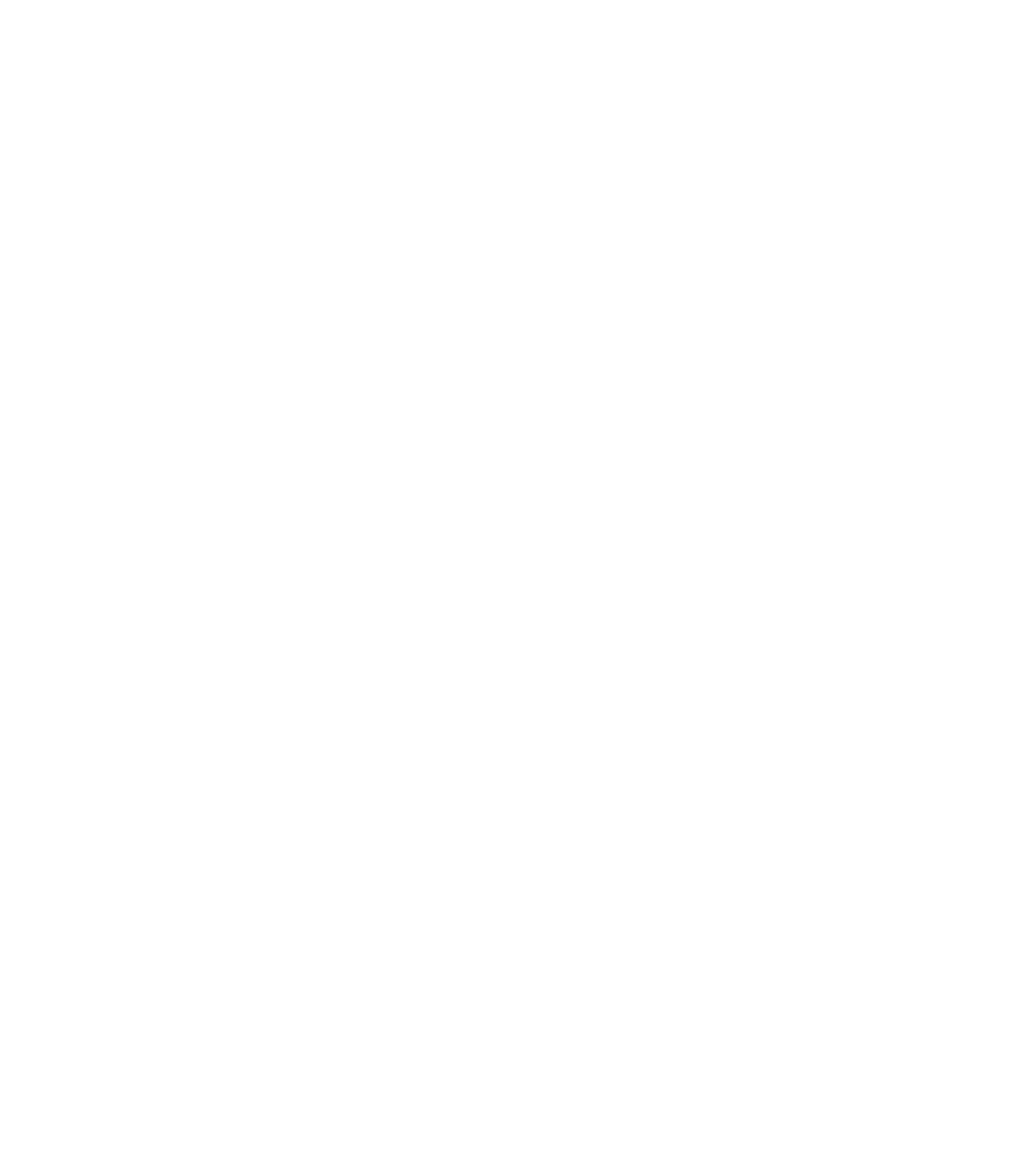
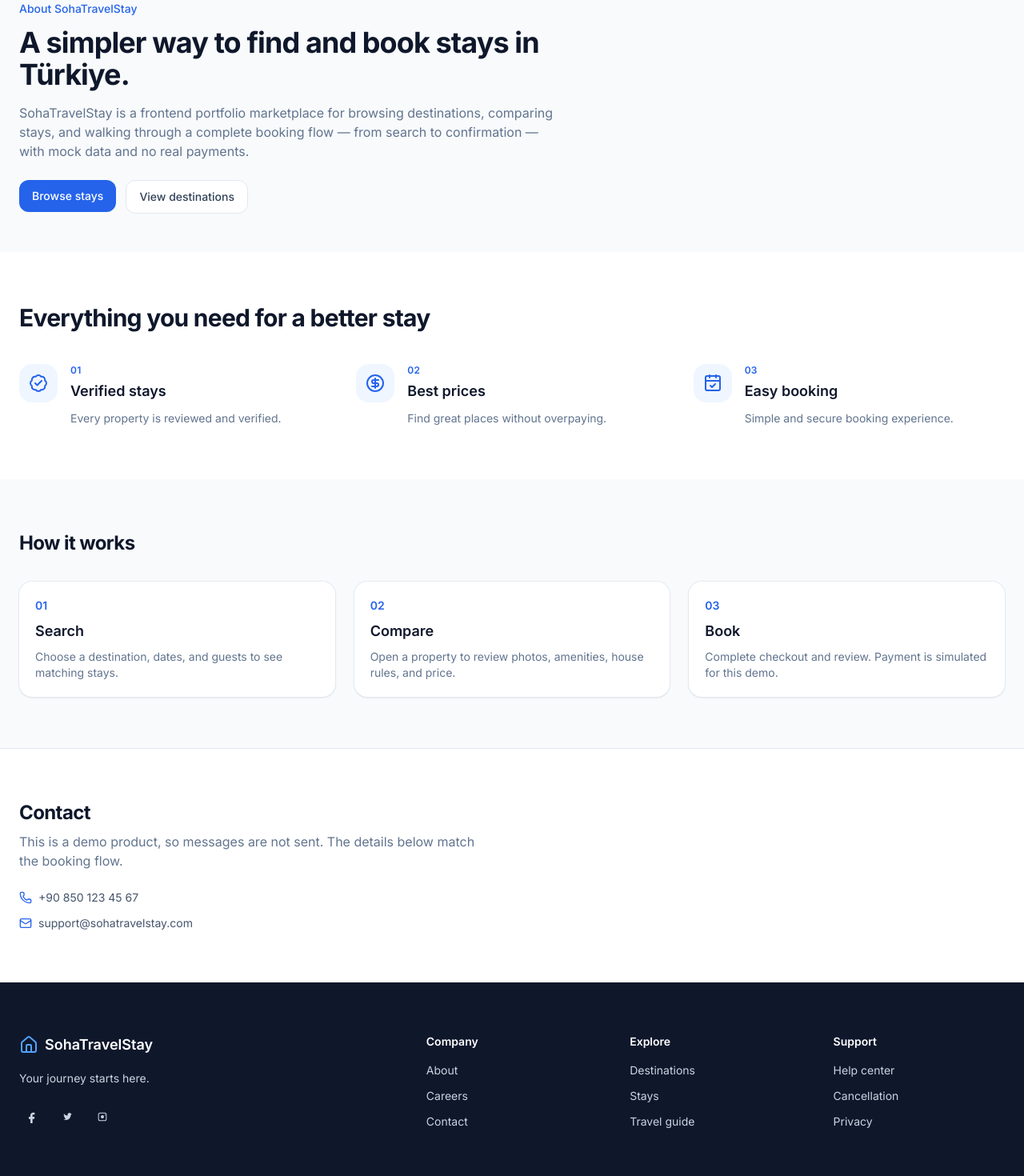
Before and after one commit to soha-dh/sohatravelstayai, a React (Vite) app: page /about in a window 1280 px wide. Before the commit this address had no page. Shown: the part 120-1590 px from the top of the page at 80% size. Before the commit the page ends 800 px from the top, so only its background shows below. Built offline with nearby package versions, Linux system fonts and the light colour scheme.

Commit message:
feat: add Destinations and About pages with working nav links

```diff
--- a/src/App.tsx
+++ b/src/App.tsx
@@ -5,6 +5,8 @@ import SearchResultsPage from './pages/SearchResultsPage'
 import CheckoutPage from './pages/CheckoutPage'
 import ReviewPage from './pages/ReviewPage'
 import ConfirmationPage from './pages/ConfirmationPage'
+import DestinationsPage from './pages/DestinationsPage'
+import AboutPage from './pages/AboutPage'
 
 function App() {
   return (
@@ -15,6 +17,9 @@ function App() {
       <Route path="/stays/:id/checkout" element={<CheckoutPage />} />
       <Route path="/stays/:id/review" element={<ReviewPage />} />
       <Route path="/stays/:id/confirmation" element={<ConfirmationPage />} />
+      <Route path="/destinations" element={<DestinationsPage />} />
+      <Route path="/about" element={<AboutPage />} />
+
     </Routes>
   )
 }
--- a/src/components/home/DestinationCard.tsx
+++ b/src/components/home/DestinationCard.tsx
@@ -1,3 +1,4 @@
+import { Link } from 'react-router-dom'
 import type { Destination } from '../../types'
 import Card from '../ui/Card'
 
@@ -6,7 +7,8 @@ type DestinationCardProps = {
 }
 
 function DestinationCard({ destination }: DestinationCardProps) {
-  return (
+return (
+  <Link to={`/stays?where=${encodeURIComponent(destination.name)}`}>
     <Card className="group">
       <div className="aspect-[4/3] overflow-hidden">
         <img
@@ -20,7 +22,8 @@ function DestinationCard({ destination }: DestinationCardProps) {
         <p className="mt-1 text-sm text-slate-500">{destination.stays} stays</p>
       </div>
     </Card>
-  )
+  </Link>
+)
 }
 
 export default DestinationCard
--- a/src/components/layout/Footer.tsx
+++ b/src/components/layout/Footer.tsx
@@ -4,15 +4,15 @@ import { House } from 'lucide-react'
 import Button from '../ui/Button'
 
 const companyLinks = [
-  { label: 'About', to: '/' },
-  { label: 'Careers', to: '/' },
-  { label: 'Contact', to: '/' },
+  { label: 'About', to: '/about' },
+  { label: 'Careers', to: '/about' },
+  { label: 'Contact', to: '/about#contact' },
 ]
 
 const exploreLinks = [
-  { label: 'Destinations', to: '/' },
-  { label: 'Stays', to: '/' },
-  { label: 'Travel guide', to: '/' },
+  { label: 'Destinations', to: '/destinations' },
+  { label: 'Stays', to: '/stays' },
+  { label: 'Travel guide', to: '/destinations' },
 ]
 
 const supportLinks = [
--- a/src/components/layout/Navbar.tsx
+++ b/src/components/layout/Navbar.tsx
@@ -5,8 +5,8 @@ import Button from '../ui/Button'
 
 const navLinks = [
   { label: 'Stays', to: '/stays', icon: BedDouble },
-  { label: 'Destinations', to: '/', icon: MapPin },
-  { label: 'About', to: '/', icon: Info },
+  { label: 'Destinations', to: '/destinations', icon: MapPin },
+  { label: 'About', to: '/about', icon: Info },
 ]
 
 function Navbar() {
--- /dev/null
+++ b/src/pages/AboutPage.tsx
@@ -0,0 +1,90 @@
+import { Link } from 'react-router-dom'
+import { Mail, Phone } from 'lucide-react'
+import Footer from '../components/layout/Footer'
+import Navbar from '../components/layout/Navbar'
+import ValueProps from '../components/home/ValueProps'
+import Button from '../components/ui/Button'
+
+function AboutPage() {
+  return (
+    <div className="min-h-screen bg-page">
+      <Navbar />
+      <main>
+        <section className="mx-auto max-w-7xl px-4 py-12 sm:px-6">
+          <p className="text-sm font-medium text-brand">About SohaTravelStay</p>
+          <h1 className="mt-3 max-w-3xl text-3xl font-bold tracking-tight text-slate-900 sm:text-4xl">
+            A simpler way to find and book stays in Türkiye.
+          </h1>
+          <p className="mt-4 max-w-2xl text-slate-500">
+            SohaTravelStay is a frontend portfolio marketplace for browsing destinations,
+            comparing stays, and walking through a complete booking flow — from search to
+            confirmation — with mock data and no real payments.
+          </p>
+          <div className="mt-6 flex flex-col gap-3 sm:flex-row">
+            <Link to="/stays">
+              <Button>Browse stays</Button>
+            </Link>
+            <Link
+              to="/destinations"
+              className="inline-flex items-center justify-center rounded-xl border border-slate-200 bg-white px-4 py-2.5 text-sm font-medium text-slate-700"
+            >
+              View destinations
+            </Link>
+          </div>
+        </section>
+
+        <ValueProps />
+
+        <section className="mx-auto max-w-7xl px-4 py-16 sm:px-6">
+          <h2 className="text-2xl font-bold tracking-tight text-slate-900">How it works</h2>
+          <ol className="mt-8 grid grid-cols-1 gap-6 md:grid-cols-3">
+            <li className="rounded-2xl bg-white p-5 shadow-sm ring-1 ring-slate-200/70">
+              <p className="text-sm font-semibold text-brand">01</p>
+              <h3 className="mt-2 text-lg font-semibold text-slate-900">Search</h3>
+              <p className="mt-2 text-sm text-slate-500">
+                Choose a destination, dates, and guests to see matching stays.
+              </p>
+            </li>
+            <li className="rounded-2xl bg-white p-5 shadow-sm ring-1 ring-slate-200/70">
+              <p className="text-sm font-semibold text-brand">02</p>
+              <h3 className="mt-2 text-lg font-semibold text-slate-900">Compare</h3>
+              <p className="mt-2 text-sm text-slate-500">
+                Open a property to review photos, amenities, house rules, and price.
+              </p>
+            </li>
+            <li className="rounded-2xl bg-white p-5 shadow-sm ring-1 ring-slate-200/70">
+              <p className="text-sm font-semibold text-brand">03</p>
+              <h3 className="mt-2 text-lg font-semibold text-slate-900">Book</h3>
+              <p className="mt-2 text-sm text-slate-500">
+                Complete checkout and review. Payment is simulated for this demo.
+              </p>
+            </li>
+          </ol>
+        </section>
+
+        <section id="contact" className="border-t border-slate-200 bg-white">
+          <div className="mx-auto max-w-7xl px-4 py-16 sm:px-6">
+            <h2 className="text-2xl font-bold tracking-tight text-slate-900">Contact</h2>
+            <p className="mt-2 max-w-xl text-slate-500">
+              This is a demo product, so messages are not sent. The details below match the
+              booking flow.
+            </p>
+            <div className="mt-6 space-y-3 text-sm text-slate-600">
+              <p className="inline-flex items-center gap-2">
+                <Phone className="h-4 w-4 text-brand" />
+                +90 850 123 45 67
+              </p>
+              <p className="flex items-center gap-2">
+                <Mail className="h-4 w-4 text-brand" />
+                support@sohatravelstay.com
+              </p>
+            </div>
+          </div>
+        </section>
+      </main>
+      <Footer />
+    </div>
+  )
+}
+
+export default AboutPage
--- /dev/null
+++ b/src/pages/DestinationsPage.tsx
@@ -0,0 +1,26 @@
+import DestinationCard from '../components/home/DestinationCard'
+import Footer from '../components/layout/Footer'
+import Navbar from '../components/layout/Navbar'
+import { destinations } from '../data'
+
+function DestinationsPage() {
+  return (
+    <div className="min-h-screen bg-page">
+      <Navbar />
+      <main className="mx-auto max-w-7xl px-4 py-10 sm:px-6">
+        <h1 className="text-3xl font-bold tracking-tight text-slate-900">Destinations</h1>
+        <p className="mt-2 max-w-2xl text-slate-500">
+          Explore stays across Türkiye. Pick a place to see available properties.
+        </p>
+        <div className="mt-8 grid grid-cols-1 gap-6 sm:grid-cols-2 lg:grid-cols-4">
+          {destinations.map((destination) => (
+            <DestinationCard key={destination.id} destination={destination} />
+          ))}
+        </div>
+      </main>
+      <Footer />
+    </div>
+  )
+}
+
+export default DestinationsPage
```
Also changed, not shown: 1 other file (tests, documents, lock files or other folders).
